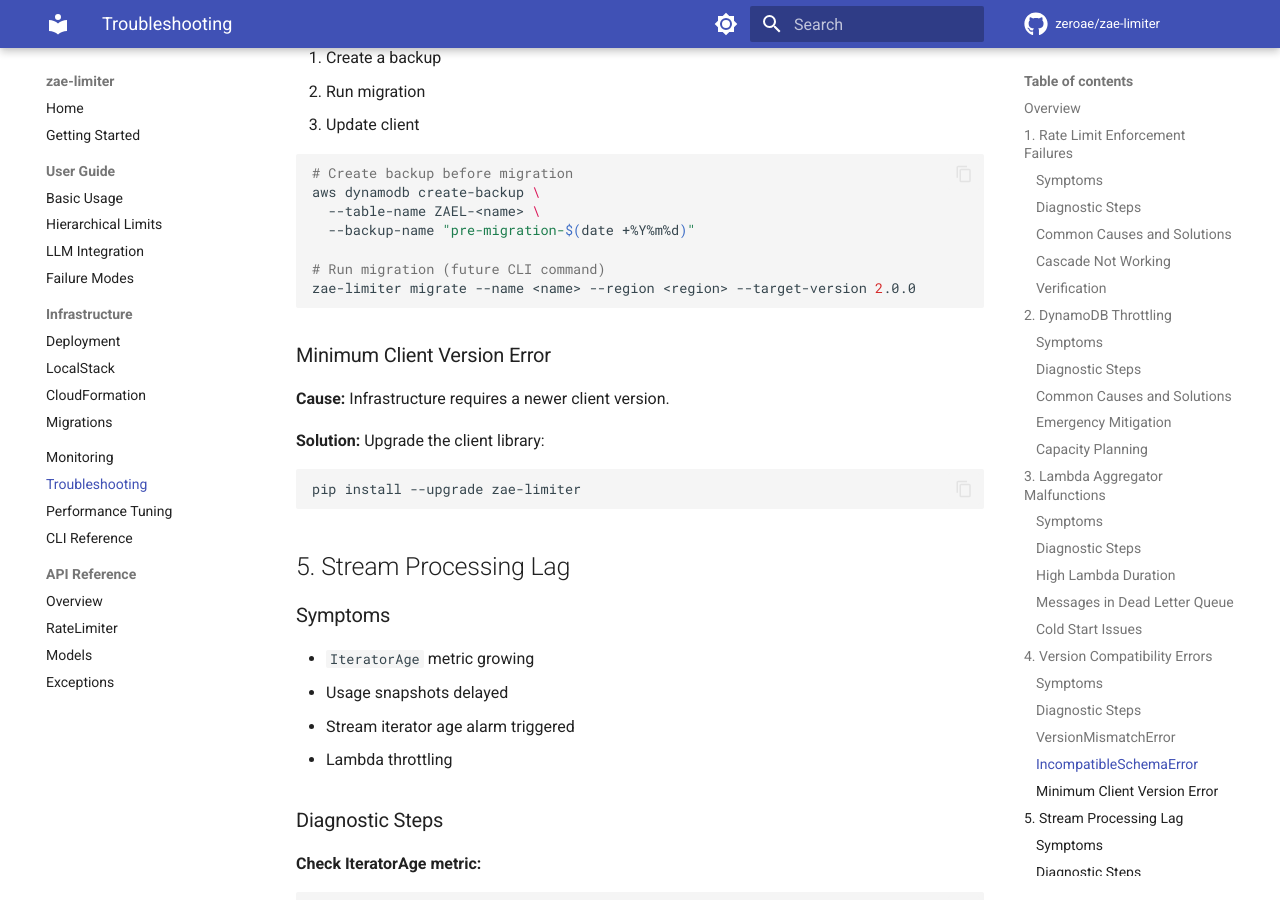
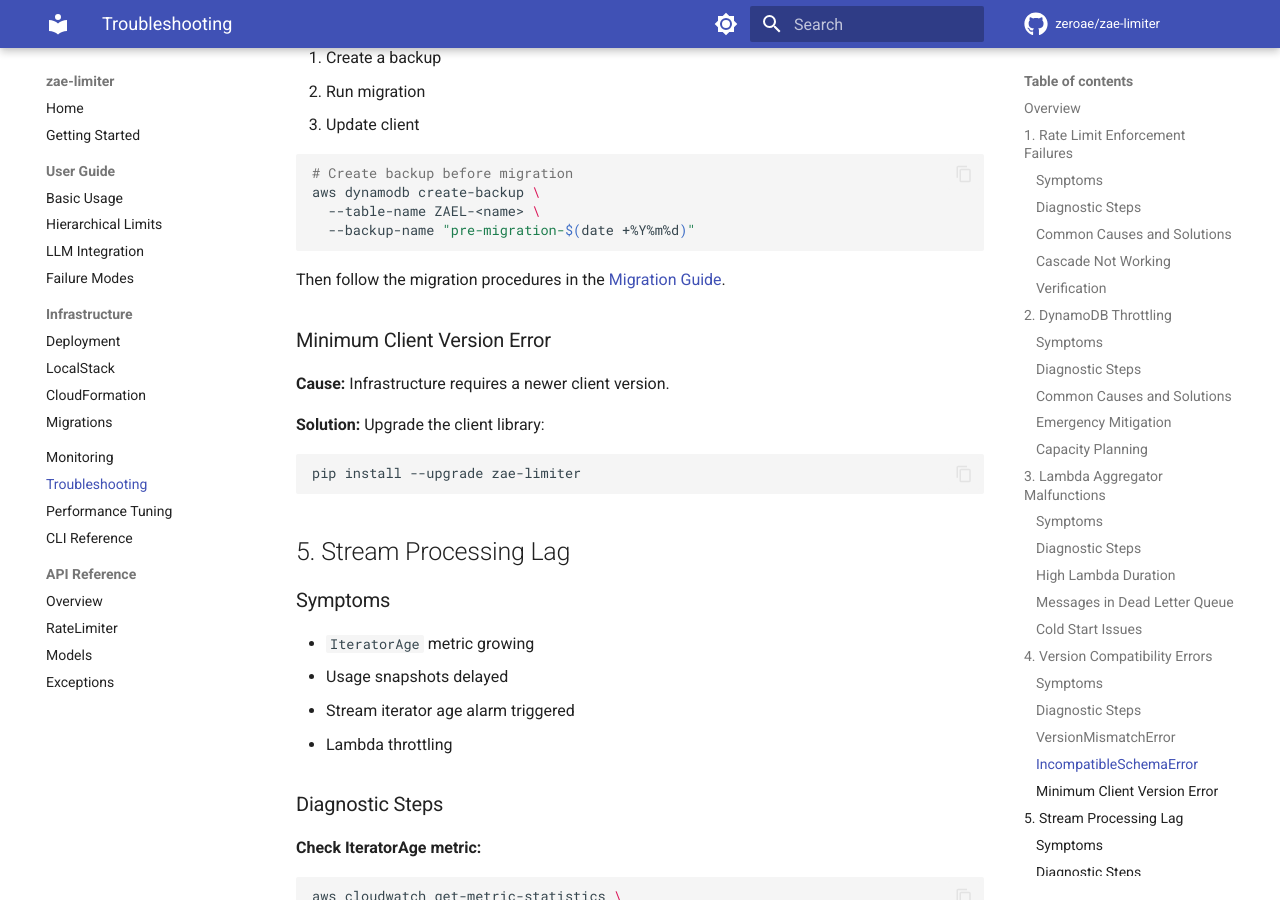
Before and after one commit to zeroae/zae-limiter, an MkDocs documentation site: the page built from docs/troubleshooting.md, in a window 1280 px wide and 900 px high, scrolled down 8785 px. Built offline with MkDocs 1.6.1 and Material for MkDocs 9.7.7, drawn with Linux system fonts in a browser that asks for light colours; comment, search, counter and statistics services are not loaded; the version menu is left out.

Commit message:
🐛 fix(docs): remove non-existent migrate CLI command
Replace reference to future `zae-limiter migrate` command with
link to migration guide, since the CLI command doesn't exist yet.

````diff
--- a/docs/troubleshooting.md
+++ b/docs/troubleshooting.md
@@ -411,10 +411,9 @@ with schema 1.0.0. Migration required.
 aws dynamodb create-backup \
   --table-name ZAEL-<name> \
   --backup-name "pre-migration-$(date +%Y%m%d)"
+```
 
-# Run migration (future CLI command)
-zae-limiter migrate --name <name> --region <region> --target-version 2.0.0
-```
+Then follow the migration procedures in the [Migration Guide](migrations.md#sample-migration-v200).
 
 ### Minimum Client Version Error
 
````
